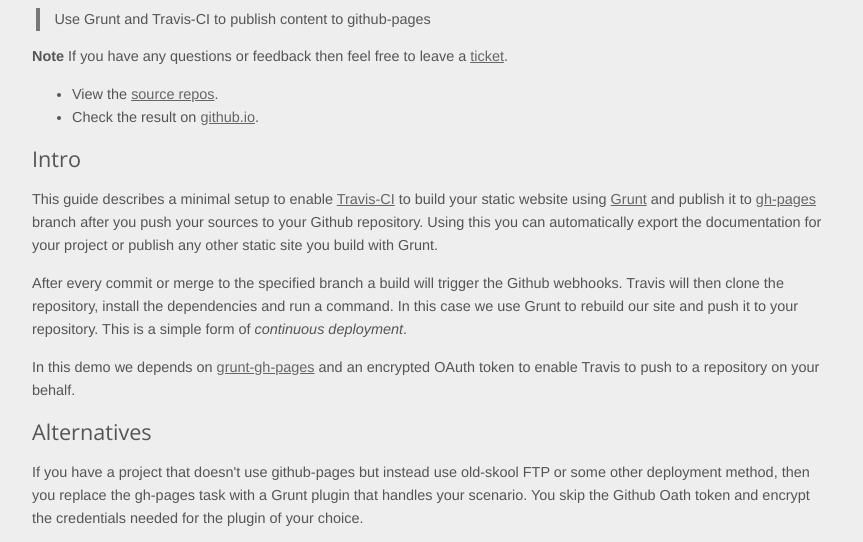
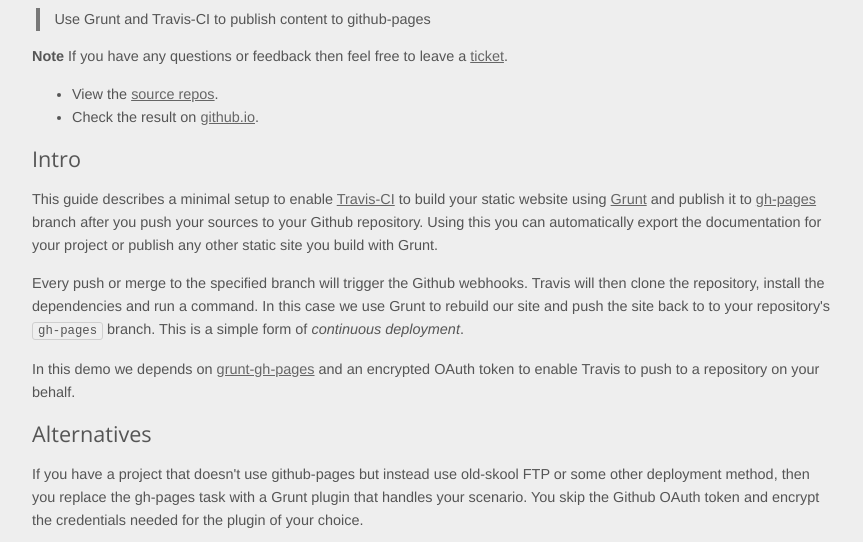
Before and after one commit to Bartvds/demo-travis-gh-pages, a plain HTML site: page index.html in a window 1280 px wide. Shown: the part 372-914 px from the top of the page, without its empty margins (208-1071 px from the left). Drawn offline with nearby package versions, Linux system fonts and the light colour scheme.

Commit message:
publish gh-pages (auto)
branch:       master
SHA:          55b87953b7d2e8f2cd906841aafacee665e662c1
range SHA:    ffdcf4438ac8...55b87953b7d2
build id:     25514297
build number: 37

```diff
--- a/index.html
+++ b/index.html
@@ -75,10 +75,10 @@
 </ul>
 <h2 id="intro">Intro</h2>
 <p>This guide describes a minimal setup to enable <a href="https://travis-ci.org/">Travis-CI</a> to build your static website using <a href="http://gruntjs.com/">Grunt</a> and publish it to <a href="https://pages.github.com/">gh-pages</a> branch after you push your sources to your Github repository. Using this you can automatically export the documentation for your project or publish any other static site you build with Grunt.</p>
-<p>After every commit or merge to the specified branch a build will trigger the Github webhooks. Travis will then clone the repository, install the dependencies and run a command. In this case we use Grunt to rebuild our site and push it to your repository. This is a simple form of <em>continuous deployment</em>.</p>
+<p>Every push or merge to the specified branch will trigger the Github webhooks. Travis will then clone the repository, install the dependencies and run a command. In this case we use Grunt to rebuild our site and push the site back to to your repository&#39;s <code>gh-pages</code> branch. This is a simple form of <em>continuous deployment</em>.</p>
 <p>In this demo we depends on <a href="https://www.npmjs.org/package/grunt-gh-pages">grunt-gh-pages</a> and an encrypted OAuth token to enable Travis to push to a repository on your behalf.</p>
 <h2 id="alternatives">Alternatives</h2>
-<p>If you have a project that doesn&#39;t use github-pages but instead use old-skool FTP or some other deployment method, then you replace the gh-pages task with a Grunt plugin that handles your scenario. You skip the Github Oath token and encrypt the credentials needed for the plugin of your choice.</p>
+<p>If you have a project that doesn&#39;t use github-pages but instead use old-skool FTP or some other deployment method, then you replace the gh-pages task with a Grunt plugin that handles your scenario. You skip the Github OAuth token and encrypt the credentials needed for the plugin of your choice.</p>
 <p>This example uses Grunt but most of the information is valid for other task-runners, except you&#39;d need to find a plugin that can use an OAuth token to push content to Github.</p>
 <p>The data you push around is of course not limited to just websites; using encrypted variables you can get really creative.</p>
 <p>The principle of encrypted environment variables works on most CI platforms: <a href="https://travis-ci.org/">Travis-CI</a>, <a href="http://appveyor.com/">AppVeyor</a> (windows os), <a href="https://www.shippable.com/">Shippable</a>, <a href="https://app.wercker.com/#explore">Wercker</a> and many more.</p>
@@ -304,7 +304,7 @@
 
 
     <hr/>
-    <p>Generated at 2014-05-19T12:17:01.929Z</p>
+    <p>Generated at 2014-05-19T13:07:16.431Z</p>
 </div>
 </body>
 </html>
```
